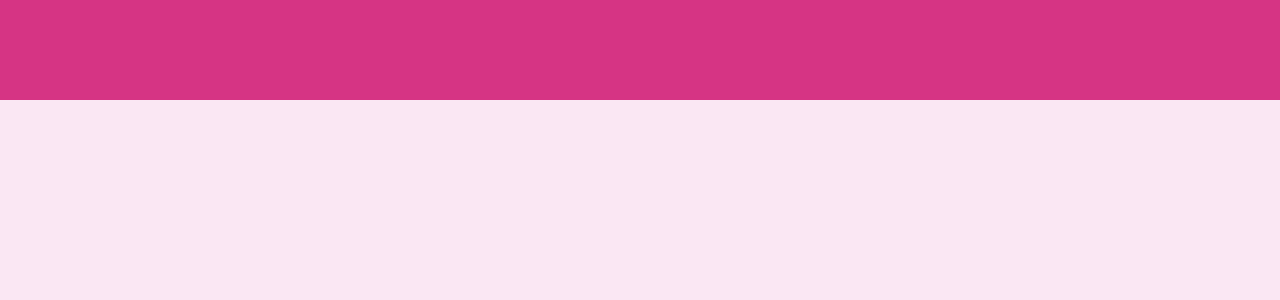
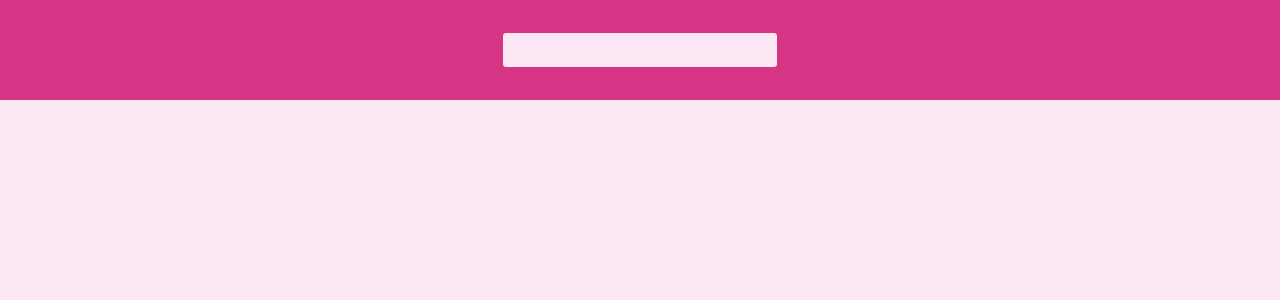
Before and after one commit to andbudha/rickandmorty, a React (Vite) app: page / in a window 1280 px wide. Shown: the top 300 px of the page. Built offline with nearby package versions, Linux system fonts and the light colour scheme.

Commit message:
Input comp created&styled. Input value catching func-ty added

```diff
--- a/src/components/Footer/Footer.module.scss
+++ b/src/components/Footer/Footer.module.scss
@@ -1,7 +1,9 @@
 @import '../../assets/sass/variable.scss';
+@import '../../assets/sass/mixins.scss';
 
 .footer_main_box {
   background: $primary_color;
   height: 100px;
   width: 100%;
+  @include flexBox(nowrap, row, center, center);
 }
--- a/src/components/Footer/Footer.tsx
+++ b/src/components/Footer/Footer.tsx
@@ -1,5 +1,10 @@
+import { Input } from '../Input/Input';
 import styles from './Footer.module.scss';
 
 export const Footer = () => {
-  return <div className={styles.footer_main_box}></div>;
+  return (
+    <div className={styles.footer_main_box}>
+      <Input />
+    </div>
+  );
 };
--- /dev/null
+++ b/src/components/Input/Input.module.scss
@@ -0,0 +1,20 @@
+@import '../../assets/sass/variable.scss';
+.input {
+  height: 40px;
+  width: 280px;
+  padding: 10px 12px;
+  letter-spacing: 1px;
+  color: $first_additional_color;
+  font-size: 16px;
+  outline: none;
+  background-color: $secondary_color;
+  box-sizing: border-box;
+  border-radius: 6px;
+  border: 3px solid $primary_color;
+  -webkit-transition: 0.5s;
+  transition: 0.5s;
+}
+
+.input:focus {
+  border: 3px solid $first_additional_color;
+}
--- /dev/null
+++ b/src/components/Input/Input.tsx
@@ -0,0 +1,20 @@
+import { ChangeEvent, useState } from 'react';
+import styles from './Input.module.scss';
+export const Input = () => {
+  const [inputValue, setInputValue] = useState<string>('');
+
+  const inputValueCatchingHandler = (e: ChangeEvent<HTMLInputElement>) => {
+    console.log(e.currentTarget.value);
+    setInputValue(e.currentTarget.value);
+  };
+
+  return (
+    <div className={styles.input_main_box}>
+      <input
+        className={styles.input}
+        value={inputValue}
+        onChange={inputValueCatchingHandler}
+      />
+    </div>
+  );
+};
```
